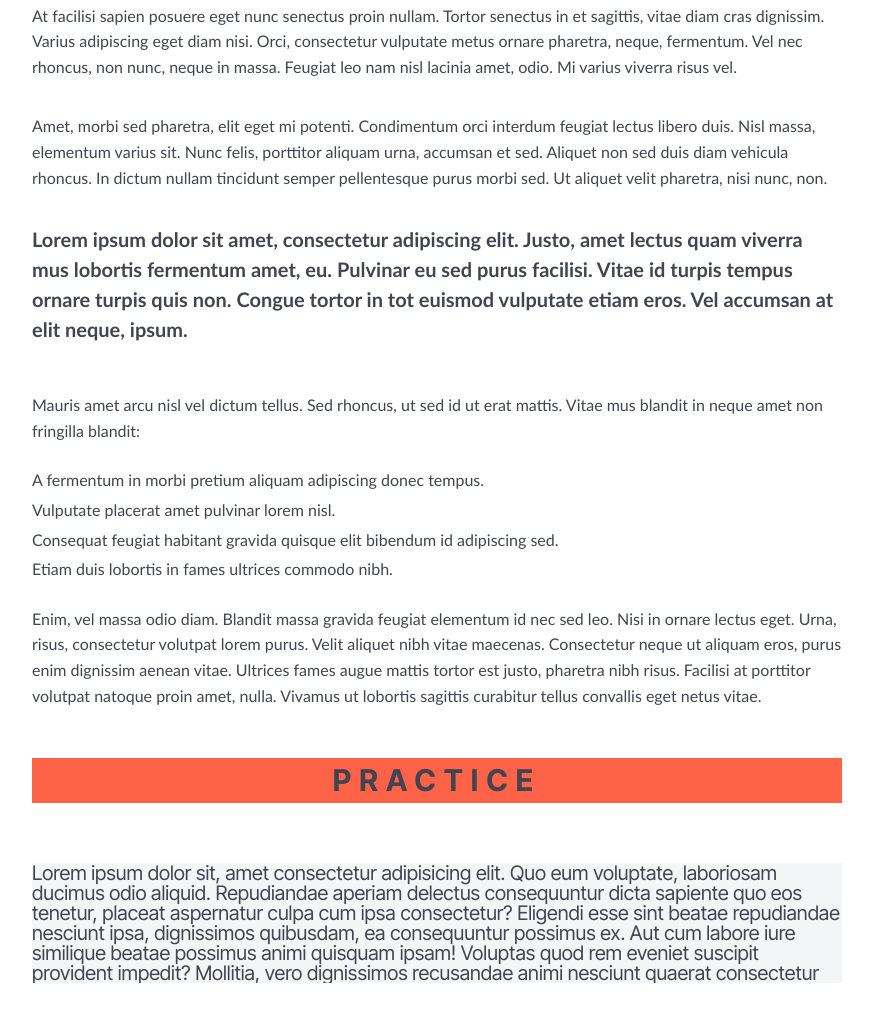
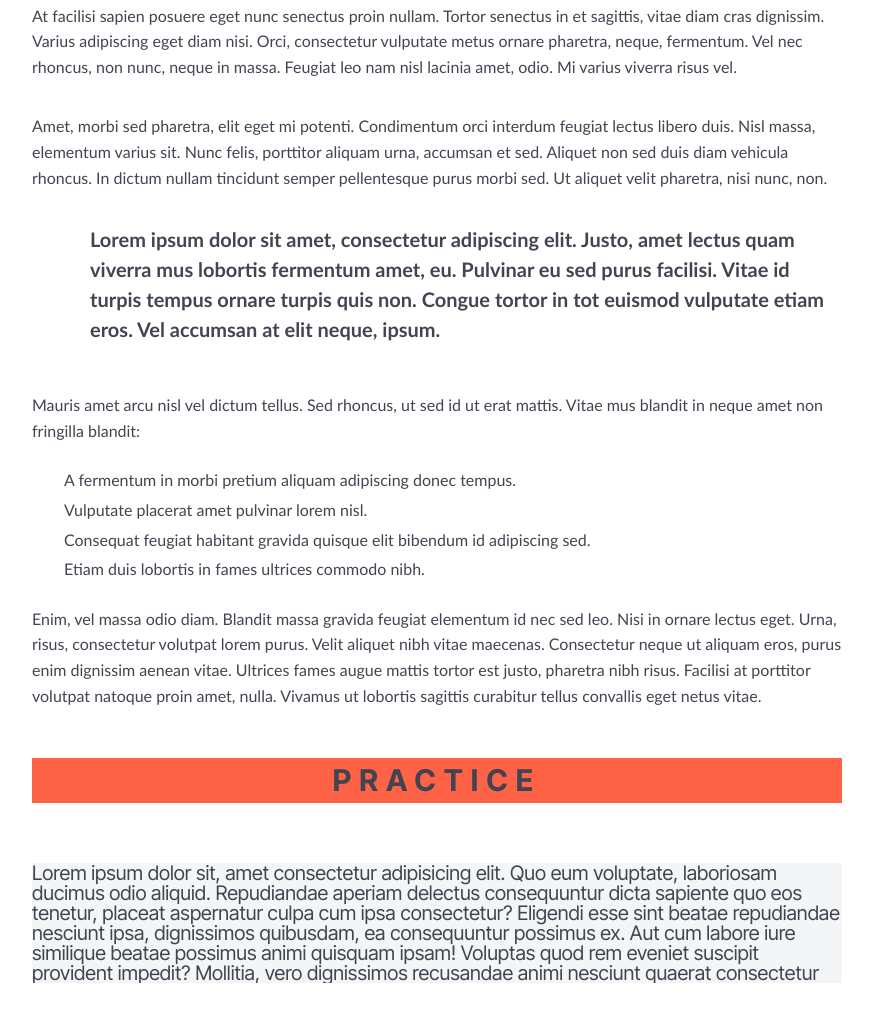
Before and after one commit to Azored/Lessons, a plain HTML site: page Lesson_6/index.html in a window 1280 px wide. Shown: the part 791-1813 px from the top of the page, without its empty margins (203-1076 px from the left). Drawn offline with Linux system fonts and the light colour scheme; files whose address does not match are found by name; a web font is replaced by a local one.

Commit message:
Add files via upload
666

```diff
--- a/Lesson_6/css/style.css
+++ b/Lesson_6/css/style.css
@@ -91,6 +91,7 @@
 
 .quote {
    margin-bottom: 48px;
+   padding-left: 58px;
 }
 
 .text-average {
@@ -99,6 +100,7 @@
 
 .list {
    margin-bottom: 24px;
+   padding-left: 32px;
 }
 
 .list li {
```
